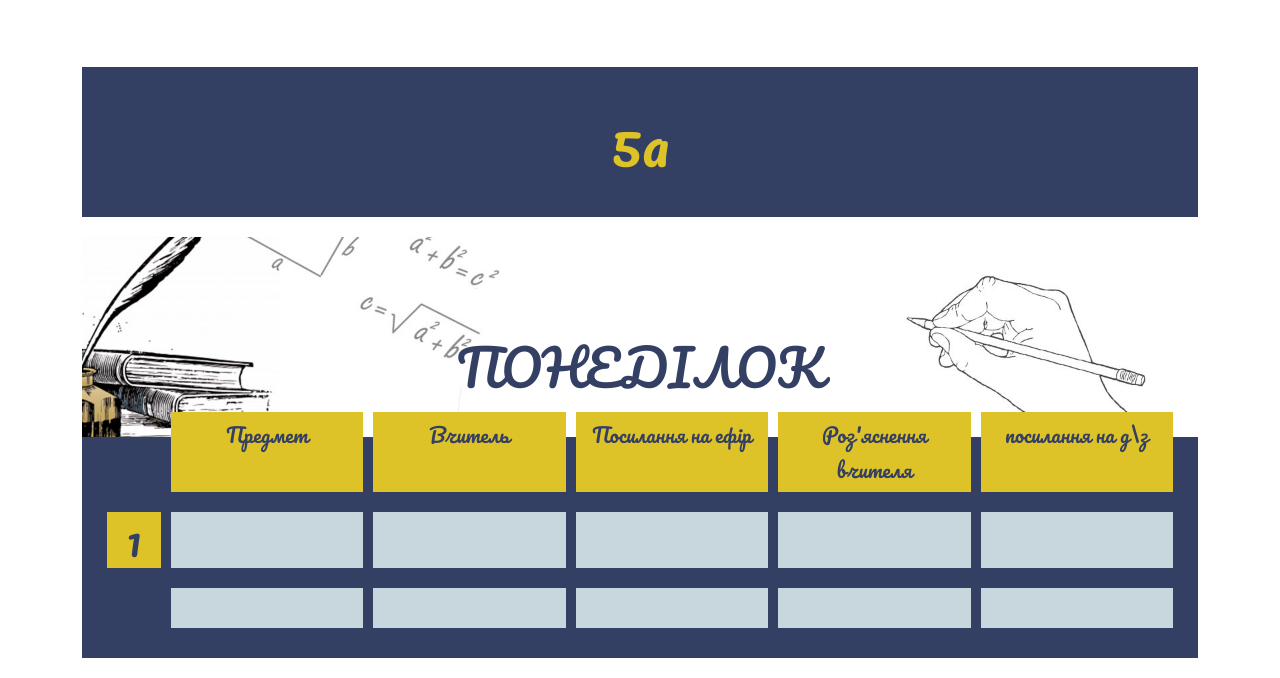
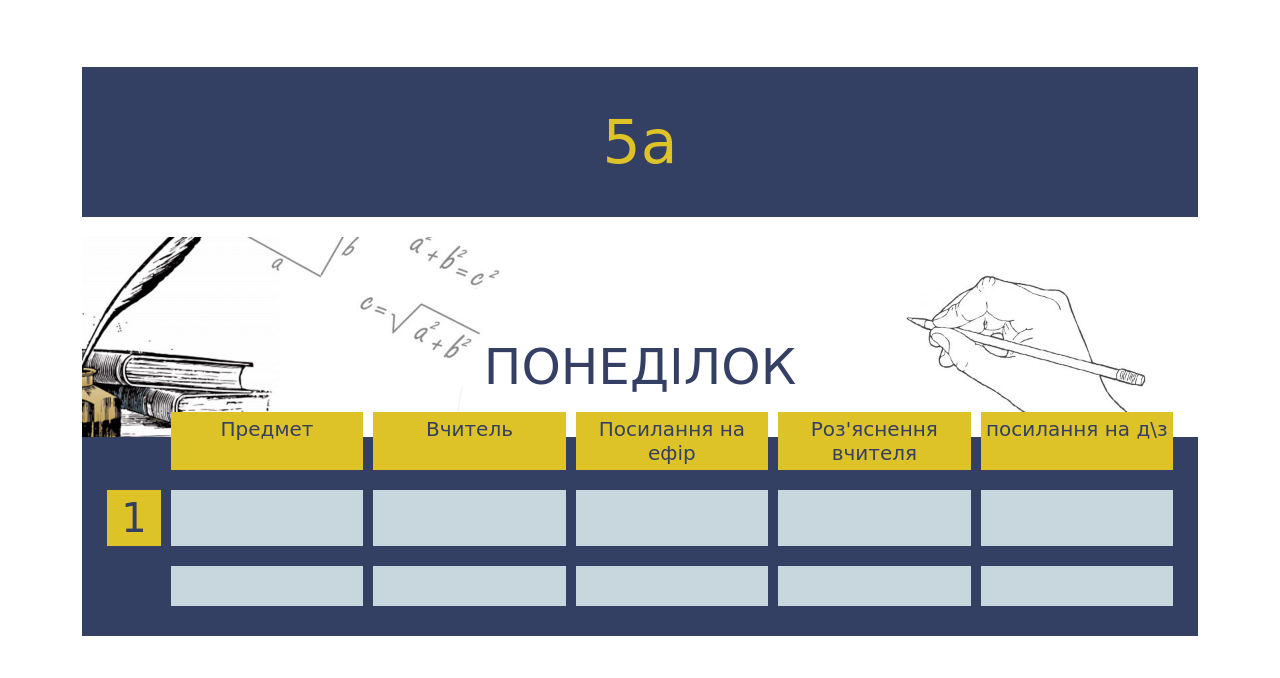
Before and after one commit to AlionaKuzovenkova/AlionaKuzovenkova.github.io, a plain HTML site: page out.html in a window 1280 px wide. Shown: the part 648-1326 px from the top of the page. After the commit the page ends 1304 px from the top, so only its background shows below. Drawn offline with Linux system fonts and the light colour scheme.

Commit message:
Update style.css

```diff
--- a/css/style.css
+++ b/css/style.css
@@ -1,6 +1,6 @@
 /*------ NULL*/
-@import url("https://fonts.googleapis.com/css2?family=Pacifico&display=swap");
-@import url("https://fonts.googleapis.com/css2?family=Exo+2&display=swap");
+@import url("https://fonts.googleapis.com/css2?family=Montserrat:wght@700&display=swap");
+@import url("https://fonts.googleapis.com/css2?family=Montserrat&display=swap");
 * {
   padding: 0;
   margin: 0;
```
